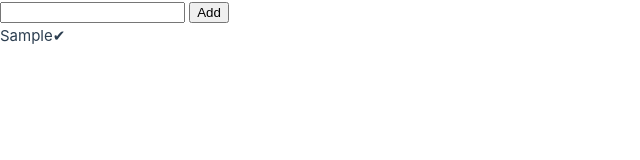
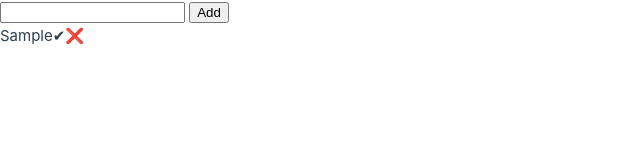
Before and after one commit to kitsune2411/simple-todolist, a Vue app: page / in a window 1280 px wide. Both pictures are taken after typing "Sample" into the empty fields and a click on the button "Add". Shown: the top 160 px of the page, without its empty margins (0-640 px from the left). Built offline with nearby package versions, Linux system fonts and the light colour scheme.

Commit message:
add delete todo

```diff
--- a/src/components/TodoList.vue
+++ b/src/components/TodoList.vue
@@ -3,6 +3,7 @@
         <div class="">
             <span :class="{ completed: todo.completed }">{{ todo.item }}</span>
             <span @click.stop="toggleComplete(todo.id)">&#10004;</span>
+            <span @click.stop="deleteTodo(todo.id)">&#10060;</span>
         </div>
     </div>
 </template>
@@ -15,7 +16,7 @@ const store = useTodoListStore()
 
 const { todoList } = storeToRefs(store)
 
-const { toggleComplete } = store
+const { toggleComplete, deleteTodo } = store
 </script>
 
 <style scoped>
```
